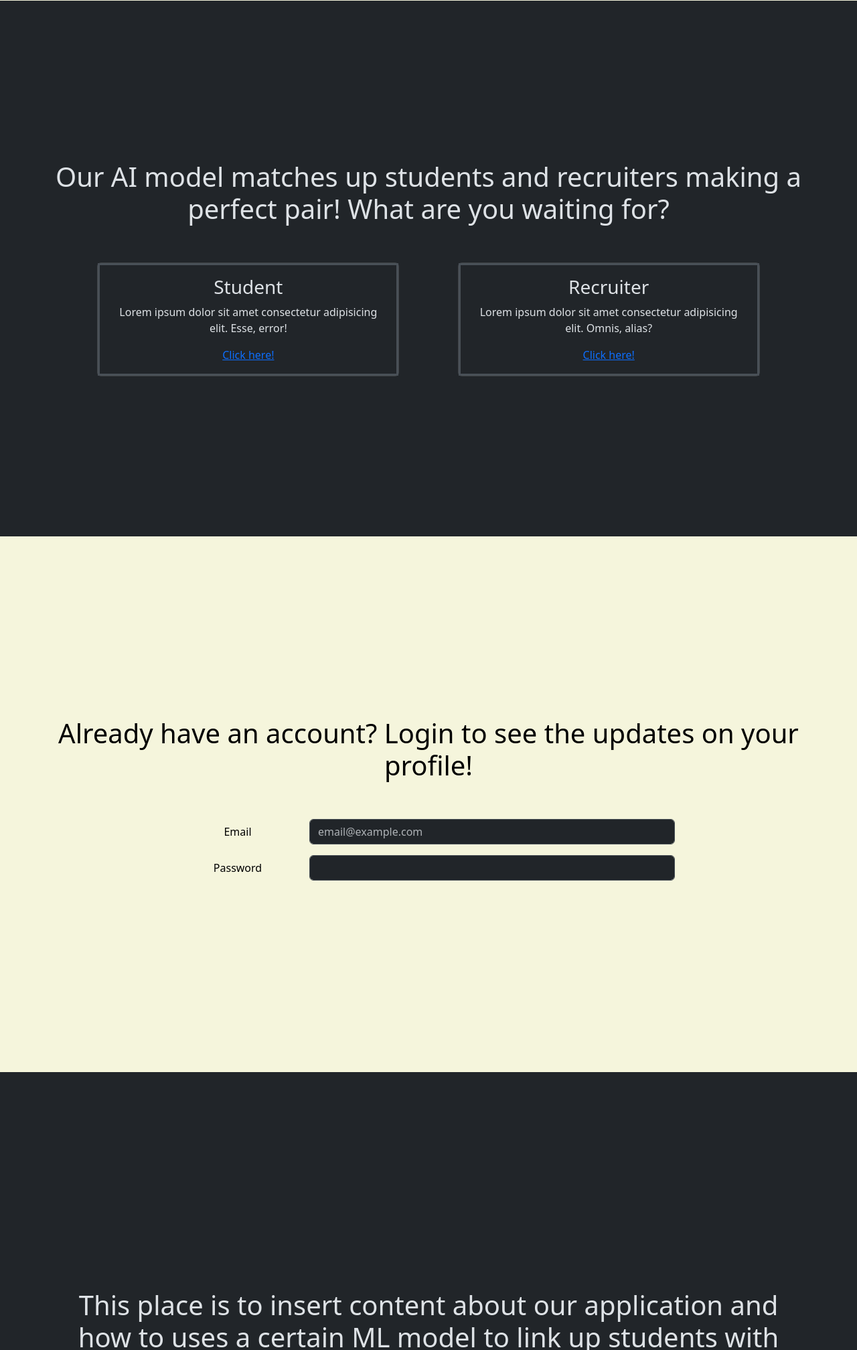
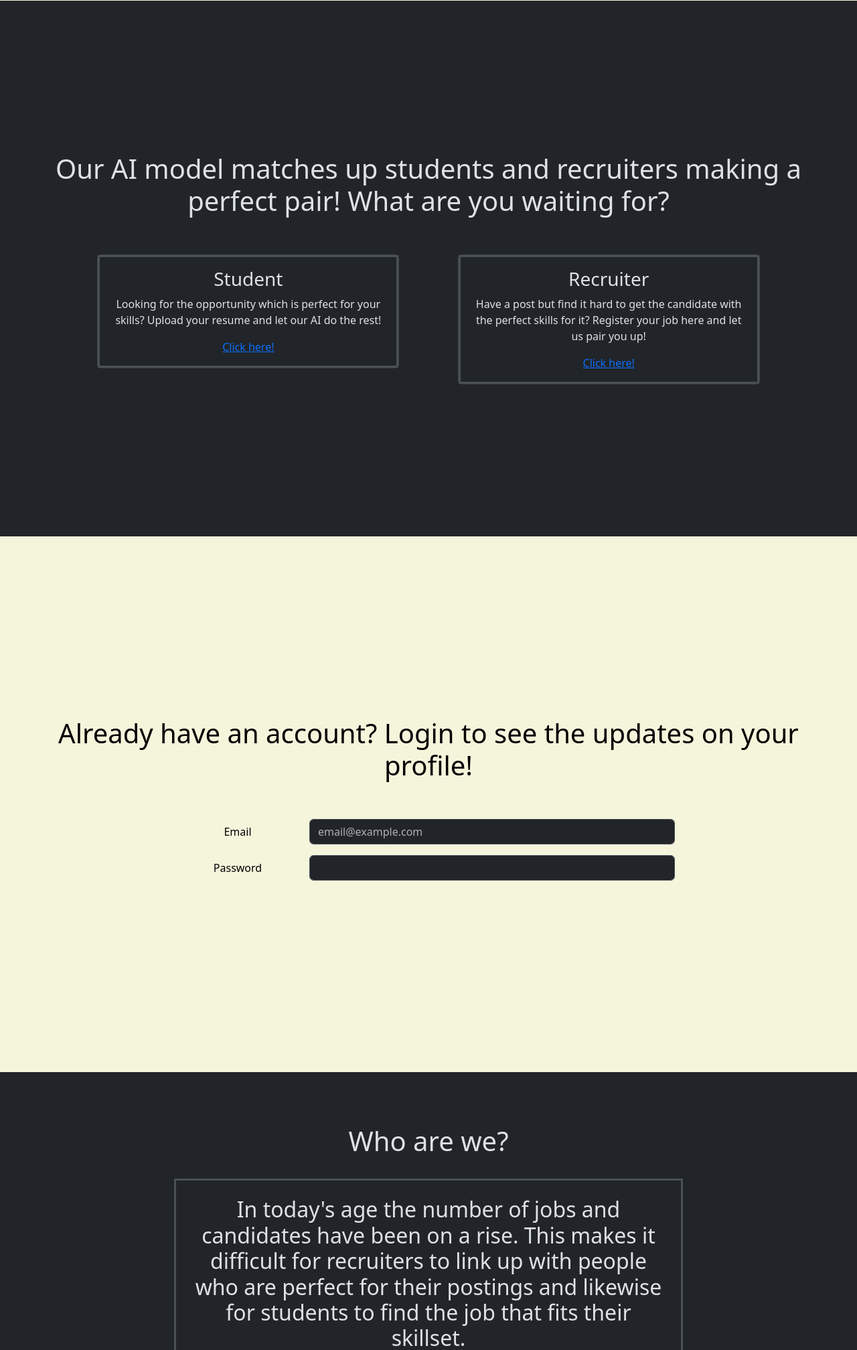
Before and after one commit to nithin290/ResumeClassifier, a Flask app: page / in a window 1280 px wide. Shown: the part 799-2815 px from the top of the page at 67% size. Run offline with Flask 2, Linux system fonts and the light colour scheme.

Commit message:
flask update

```diff
--- /dev/null
+++ b/Flask/static/style.css
@@ -0,0 +1,23 @@
+section{
+    min-height: 100vh;
+    display: flex;
+    justify-content: center;
+    align-items: center;
+}
+
+.whi{
+    background-color: beige;
+    color: black;
+}
+
+.reveal{
+    position: relative;
+    transform: translateY(150px);
+    opacity: 0;
+    transition: all 1s ease;
+}
+
+.reveal.active{
+    transform: translateY(0px);
+    opacity: 1;
+}
--- a/Flask/templates/index.html
+++ b/Flask/templates/index.html
@@ -1,17 +1,30 @@
-<!doctype html>
+<!DOCTYPE html>
 <html lang="en" data-bs-theme="dark">
   <head>
-    <meta charset="utf-8">
-    <meta name="viewport" content="width=device-width, initial-scale=1">
-    <title>Bootstrap demo</title>
-    <link href="https://cdn.jsdelivr.net/npm/bootstrap@5.3.0-alpha1/dist/css/bootstrap.min.css" rel="stylesheet" integrity="sha384-GLhlTQ8iRABdZLl6O3oVMWSktQOp6b7In1Zl3/Jr59b6EGGoI1aFkw7cmDA6j6gD" crossorigin="anonymous">
-    <link rel="stylesheet" href="style.css">
+    <meta charset="utf-8" />
+    <meta name="viewport" content="width=device-width, initial-scale=1" />
+    <title>ResumeClassifier</title>
+    <link
+      href="https://cdn.jsdelivr.net/npm/bootstrap@5.3.0-alpha1/dist/css/bootstrap.min.css"
+      rel="stylesheet"
+      integrity="sha384-GLhlTQ8iRABdZLl6O3oVMWSktQOp6b7In1Zl3/Jr59b6EGGoI1aFkw7cmDA6j6gD"
+      crossorigin="anonymous"
+    />
+    <link rel="stylesheet" href="static/style.css" />
   </head>
   <body>
     <nav class="navbar fixed-top navbar-expand-md bg-body-tertiary">
       <div class="container-fluid">
         <a class="navbar-brand" href="#Home">Logo</a>
-          <button class="navbar-toggler" type="button" data-bs-toggle="collapse" data-bs-target="#navbarNavAltMarkup" aria-controls="navbarNavAltMarkup" aria-expanded="false" aria-label="Toggle navigation">
+        <button
+          class="navbar-toggler"
+          type="button"
+          data-bs-toggle="collapse"
+          data-bs-target="#navbarNavAltMarkup"
+          aria-controls="navbarNavAltMarkup"
+          aria-expanded="false"
+          aria-label="Toggle navigation"
+        >
           <span class="navbar-toggler-icon"></span>
         </button>
         <div class="collapse navbar-collapse" id="navbarNavAltMarkup">
@@ -32,26 +45,37 @@
     <section id="Register">
       <div class="container text-center reveal">
         <div class="row justify-content-evenly text-center">
-
           <div class="col-12">
-                    <h1>Our AI model matches up students and recruiters making a perfect pair! What are you waiting for?</h1>
+            <h1>
+              Our AI model matches up students and recruiters making a perfect
+              pair! What are you waiting for?
+            </h1>
           </div>
-                <div class="col-12"><br><br></div>
+          <div class="col-12"><br /><br /></div>
           <div class="col-sm-5 mb-3 mb-sm-0">
-                    <div class="card" style="width: 100%;">
+            <div class="card" style="width: 100%">
               <div class="card-body border border-3">
                 <h3 class="card-title">Student</h3>
-                          <p class="card-text">Lorem ipsum dolor sit amet consectetur adipisicing elit. Esse, error!</p>
-                          <a href="#" class="card-link link-primary">Click here!</a>
+                <p class="card-text">
+                  Looking for the opportunity which is perfect for your skills?
+                  Upload your resume and let our AI do the rest!
+                </p>
+                <a href="register.html" class="card-link link-primary"
+                  >Click here!</a
+                >
               </div>
             </div>
           </div>
 
           <div class="col-sm-5 mb-3 mb-sm-0">
-                    <div class="card" style="width: 100%;">
+            <div class="card" style="width: 100%">
               <div class="card-body border border-3">
                 <h3 class="card-title">Recruiter</h3>
-                          <p class="card-text">Lorem ipsum dolor sit amet consectetur adipisicing elit. Omnis, alias?</p>
+                <p class="card-text">
+                  Have a post but find it hard to get the candidate with the
+                  perfect skills for it? Register your job here and let us pair
+                  you up!
+                </p>
                 <a href="#" class="card-link link-primary">Click here!</a>
               </div>
             </div>
@@ -61,46 +85,76 @@
     </section>
     <section id="Login" class="whi">
       <div class="container text-center reveal">
-            <h1 class="whi">Already have an account? Login to see the updates on your profile!</h1>
-            <br>
-            <br>
+        <h1 class="whi">
+          Already have an account? Login to see the updates on your profile!
+        </h1>
+        <br />
+        <br />
         <div class="mb-3 row">
           <div class="col-sm-2"></div>
           <label for="staticEmail" class="col-sm-2 col-form-label">Email</label>
           <div class="col-sm-6">
-                  <input type="email" class="form-control" id="staticEmail" placeholder="email@example.com">
+            <input
+              type="email"
+              class="form-control"
+              id="staticEmail"
+              placeholder="email@example.com"
+            />
           </div>
         </div>
         <div class="mb-3 row">
           <div class="col-sm-2"></div>
-                <label for="inputPassword" class="col-sm-2 col-form-label">Password</label>
+          <label for="inputPassword" class="col-sm-2 col-form-label"
+            >Password</label
+          >
           <div class="col-sm-6">
-                  <input type="password" class="form-control" id="inputPassword">
+            <input type="password" class="form-control" id="inputPassword" />
           </div>
         </div>
       </div>
     </section>
     <section id="About">
       <div class="container text-center reveal">
-            <h1>This place is to insert content about our application and how to uses a certain ML model to link up students with recruiters.</h1>
+        <h1>Who are we?</h1>
+        <br />
+        <div class="row">
+          <div class="col-sm-2"></div>
+          <div class="col-sm-8 border border-3 p-4" id="content">
+            <h2>
+              In today's age the number of jobs and candidates have been on a
+              rise. This makes it difficult for recruiters to link up with
+              people who are perfect for their postings and likewise for
+              students to find the job that fits their skillset.<br /><br />What
+              if we automated the linking of students and recruiters? The AI
+              model used in our application uses NLP to identify key skills from
+              student resumes and link them up with the most suitable job
+              posting on our website!<br />So what are you waiting for? Register
+              now!
+            </h2>
+          </div>
+          <div class="col-sm-2"></div>
+        </div>
       </div>
     </section>
-    <script src="https://cdn.jsdelivr.net/npm/bootstrap@5.3.0-alpha1/dist/js/bootstrap.bundle.min.js" integrity="sha384-w76AqPfDkMBDXo30jS1Sgez6pr3x5MlQ1ZAGC+nuZB+EYdgRZgiwxhTBTkF7CXvN" crossorigin="anonymous"></script>
+    <script
+      src="https://cdn.jsdelivr.net/npm/bootstrap@5.3.0-alpha1/dist/js/bootstrap.bundle.min.js"
+      integrity="sha384-w76AqPfDkMBDXo30jS1Sgez6pr3x5MlQ1ZAGC+nuZB+EYdgRZgiwxhTBTkF7CXvN"
+      crossorigin="anonymous"
+    ></script>
     <script type="text/javascript">
-        window.addEventListener('scroll', reveal);
+      window.addEventListener("scroll", reveal);
 
-        function reveal(){
-            var reveals = document.querySelectorAll('.reveal');
-            for(var i=0; i< reveals.length; i++) {
+      function reveal() {
+        var reveals = document.querySelectorAll(".reveal");
+        for (var i = 0; i < reveals.length; i++) {
           var windowheight = window.innerHeight;
           var revealtop = reveals[i].getBoundingClientRect().top;
           var revealpoint = 150;
 
-                if(revealtop  < windowheight - revealpoint) {
-                    reveals[i].classList.add('active');
-                }
-                else{
-                    reveals[i].classList.remove('active');
+          if (revealtop < windowheight - revealpoint) {
+            reveals[i].classList.add("active");
+          } else {
+            reveals[i].classList.remove("active");
           }
         }
       }
--- a/Flask/templates/style.css
+++ /dev/null
@@ -1,23 +0,0 @@
-section{
-    min-height: 100vh;
-    display: flex;
-    justify-content: center;
-    align-items: center;
-}
-
-.whi{
-    background-color: beige;
-    color: black;
-}
-
-.reveal{
-    position: relative;
-    transform: translateY(150px);
-    opacity: 0;
-    transition: all 1s ease;
-}
-
-.reveal.active{
-    transform: translateY(0px);
-    opacity: 1;
-}
```
Also changed, not shown: Flask/templates/register.html (added, +12 -0 lines), Flask/homepage.py (line endings or trailing spaces), Flask/static/ai.jfif (added). Lines whose indentation alone changed are shown as unchanged.
